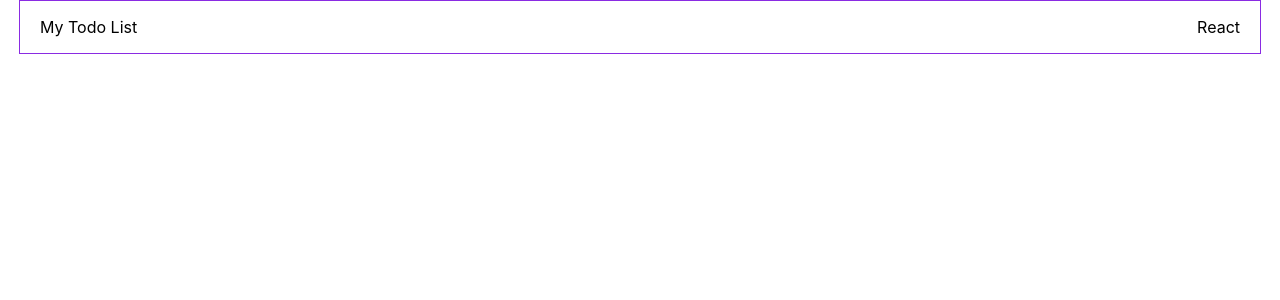
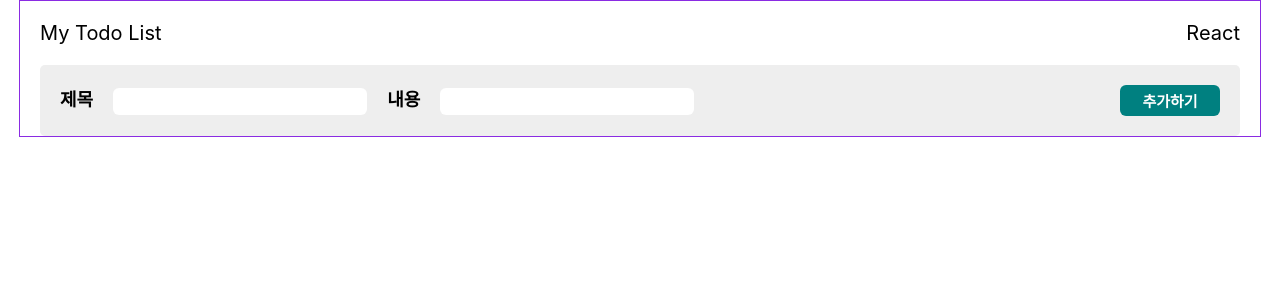
Before and after one commit to cchloe0927/React-todolist, a React (Create React App) app: page / in a window 1280 px wide. Shown: the top 300 px of the page. Built offline with nearby package versions, Linux system fonts and the light colour scheme.

Commit message:
AddContents components Layout

```diff
--- a/public/index.html
+++ b/public/index.html
@@ -23,7 +23,7 @@
       work correctly both with client-side routing and a non-root public URL.
       Learn how to configure a non-root public URL by running `npm run build`.
     -->
-    <title>React App</title>
+    <title>My Todo List</title>
   </head>
   <body>
     <noscript>You need to enable JavaScript to run this app.</noscript>
--- a/src/App.js
+++ b/src/App.js
@@ -2,11 +2,13 @@ import './App.css';
 
 //component
 import Header from './components/Header';
+import AddContents from './components/AddContents';
 
 function App() {
   return (
     <div className='wrap'>
       <Header />
+      <AddContents />
     </div>
   );
 }
--- /dev/null
+++ b/src/components/AddContents.js
@@ -0,0 +1,18 @@
+import React from 'react';
+import classes from './AddContents.module.css';
+
+const AddContents = () => {
+  return (
+    <form className={classes.add}>
+      <div className={classes.contents}>
+        <label for='title'>제목</label>
+        <input id='title' type='text'></input>
+        <label for='contents'>내용</label>
+        <input id='contents' type='text'></input>
+      </div>
+      <button className={classes.addBtn}>추가하기</button>
+    </form>
+  );
+};
+
+export default AddContents;
--- /dev/null
+++ b/src/components/AddContents.module.css
@@ -0,0 +1,47 @@
+.add {
+    background-color: #eee;
+    display: flex;
+    justify-content: space-between;
+    padding: 20px;
+    border-radius: 5px;
+}
+
+label {
+    font-weight: bold;
+    margin-right: 20px;
+    font-size: 18px;
+}
+
+input {
+    margin-right: 20px;
+    width: 250px;
+    height: 25px;
+    border-radius: 6px;
+    border:0 solid black;
+    outline: none;
+}
+
+.addBtn {
+    padding: 5px;
+    background-color: teal;
+    color: white;
+    font-weight: bold;
+    width: 100px;
+    font-size: 15px;
+    border-radius: 6px;
+    border: none;
+}
+
+
+
+/*반응형*/
+@media screen and (max-width: 800px) {
+    form .contents {
+        display: flex;
+        flex-direction: column;
+    }
+    form .addBtn {
+        height: 50px;
+        margin-top: 35px;
+    }
+   }
--- a/src/components/Header.module.css
+++ b/src/components/Header.module.css
@@ -1,4 +1,5 @@
 .header {
     display: flex;
     justify-content: space-between;
+    font-size: 20px;
 }
```
